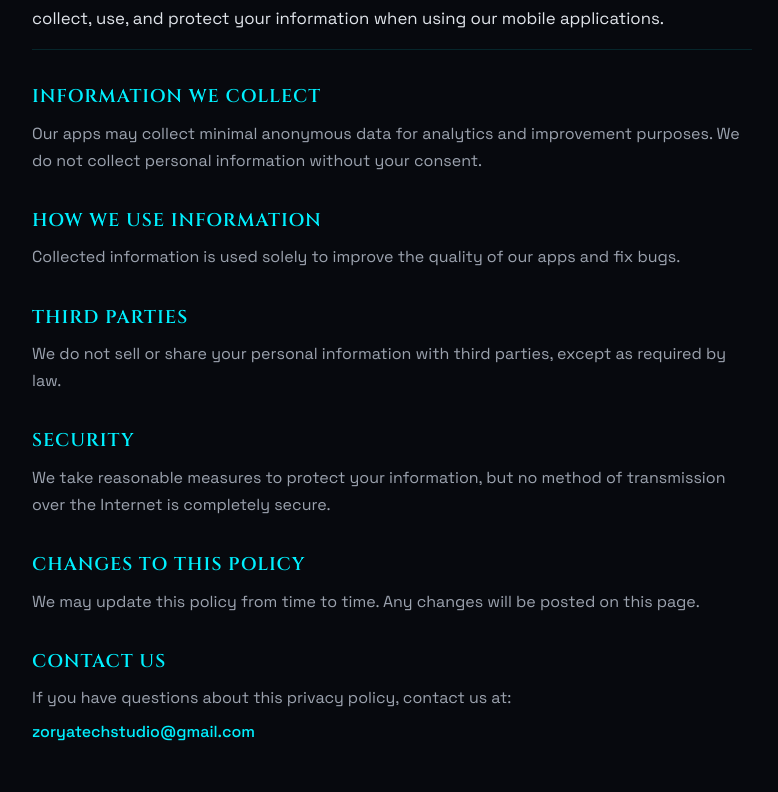
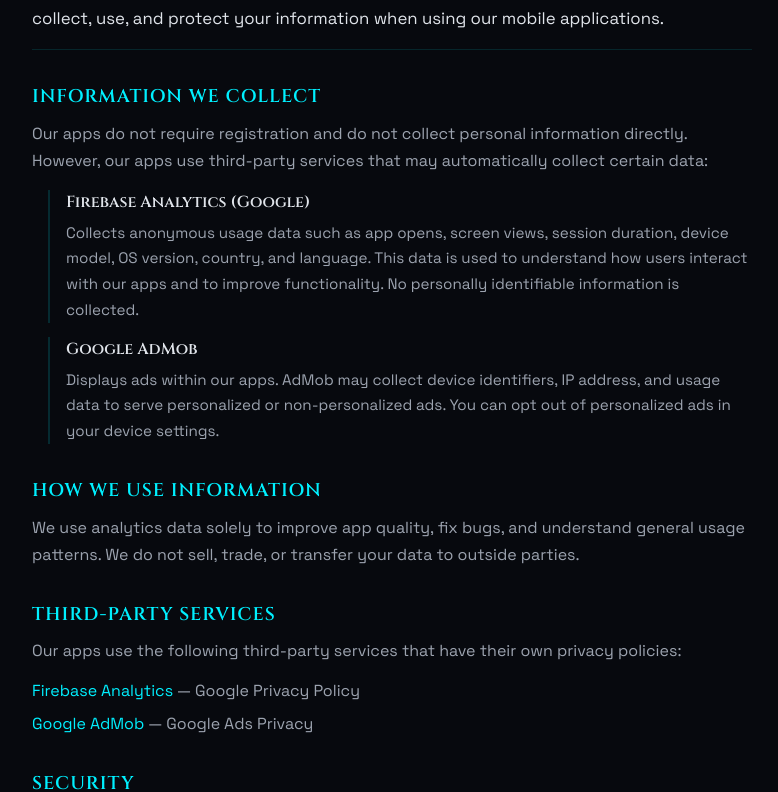
Before and after one commit to zorya-tech-studio/zorya-tech-studio.github.io, a Vue app: page /en/privacy in a window 1280 px wide. Shown: the part 310-1102 px from the top of the page, without its empty margins (248-1026 px from the left). Built offline with nearby package versions, Linux system fonts and the light colour scheme.

Commit message:
Update README and privacy policy with Firebase Analytics & AdMob details
Co-Authored-By: Claude Opus 4.6 <noreply@anthropic.com>

```diff
--- a/src/i18n/en.json
+++ b/src/i18n/en.json
@@ -36,15 +36,21 @@
     "updated": "Last updated",
     "intro": "Zorya Tech Studio (\"we\", \"us\", \"our\") respects your privacy. This policy describes how we collect, use, and protect your information when using our mobile applications.",
     "collect_title": "Information We Collect",
-    "collect_text": "Our apps may collect minimal anonymous data for analytics and improvement purposes. We do not collect personal information without your consent.",
+    "collect_text": "Our apps do not require registration and do not collect personal information directly. However, our apps use third-party services that may automatically collect certain data:",
+    "collect_firebase_title": "Firebase Analytics (Google)",
+    "collect_firebase_text": "Collects anonymous usage data such as app opens, screen views, session duration, device model, OS version, country, and language. This data is used to understand how users interact with our apps and to improve functionality. No personally identifiable information is collected.",
+    "collect_admob_title": "Google AdMob",
+    "collect_admob_text": "Displays ads within our apps. AdMob may collect device identifiers, IP address, and usage data to serve personalized or non-personalized ads. You can opt out of personalized ads in your device settings.",
     "use_title": "How We Use Information",
-    "use_text": "Collected information is used solely to improve the quality of our apps and fix bugs.",
-    "third_title": "Third Parties",
-    "third_text": "We do not sell or share your personal information with third parties, except as required by law.",
+    "use_text": "We use analytics data solely to improve app quality, fix bugs, and understand general usage patterns. We do not sell, trade, or transfer your data to outside parties.",
+    "third_title": "Third-Party Services",
+    "third_text": "Our apps use the following third-party services that have their own privacy policies:",
+    "third_firebase": "Firebase Analytics — Google Privacy Policy: https://policies.google.com/privacy",
+    "third_admob": "Google AdMob — Google Ads Privacy: https://policies.google.com/technologies/ads",
     "security_title": "Security",
     "security_text": "We take reasonable measures to protect your information, but no method of transmission over the Internet is completely secure.",
     "changes_title": "Changes to This Policy",
-    "changes_text": "We may update this policy from time to time. Any changes will be posted on this page.",
+    "changes_text": "We may update this policy from time to time. Any changes will be posted on this page with an updated date.",
     "contact_title": "Contact Us",
     "contact_text": "If you have questions about this privacy policy, contact us at:"
   }
--- a/src/i18n/uk.json
+++ b/src/i18n/uk.json
@@ -36,15 +36,21 @@
     "updated": "Останнє оновлення",
     "intro": "Zorya Tech Studio (\"ми\", \"нас\", \"наш\") поважає вашу конфіденційність. Ця політика описує, як ми збираємо, використовуємо та захищаємо вашу інформацію при використанні наших мобільних застосунків.",
     "collect_title": "Яку інформацію ми збираємо",
-    "collect_text": "Наші застосунки можуть збирати мінімальні анонімні дані для аналітики та покращення роботи. Ми не збираємо персональну інформацію без вашої згоди.",
+    "collect_text": "Наші застосунки не потребують реєстрації та не збирають персональну інформацію напряму. Однак наші застосунки використовують сторонні сервіси, які можуть автоматично збирати певні дані:",
+    "collect_firebase_title": "Firebase Analytics (Google)",
+    "collect_firebase_text": "Збирає анонімні дані про використання: відкриття додатку, перегляди екранів, тривалість сесій, модель пристрою, версію ОС, країну та мову. Ці дані використовуються для розуміння того, як користувачі взаємодіють з нашими застосунками, та для покращення функціональності. Персональна інформація не збирається.",
+    "collect_admob_title": "Google AdMob",
+    "collect_admob_text": "Показує рекламу в наших застосунках. AdMob може збирати ідентифікатори пристрою, IP-адресу та дані про використання для показу персоналізованої або неперсоналізованої реклами. Ви можете відмовитися від персоналізованої реклами в налаштуваннях свого пристрою.",
     "use_title": "Як ми використовуємо інформацію",
-    "use_text": "Зібрана інформація використовується виключно для покращення якості наших застосунків та виправлення помилок.",
-    "third_title": "Треті сторони",
-    "third_text": "Ми не продаємо та не передаємо вашу особисту інформацію третім сторонам, крім випадків, передбачених законом.",
+    "use_text": "Ми використовуємо дані аналітики виключно для покращення якості застосунків, виправлення помилок та розуміння загальних патернів використання. Ми не продаємо, не обмінюємо та не передаємо ваші дані стороннім особам.",
+    "third_title": "Сторонні сервіси",
+    "third_text": "Наші застосунки використовують наступні сторонні сервіси, які мають власні політики конфіденційності:",
+    "third_firebase": "Firebase Analytics — Політика конфіденційності Google: https://policies.google.com/privacy",
+    "third_admob": "Google AdMob — Конфіденційність реклами Google: https://policies.google.com/technologies/ads",
     "security_title": "Безпека",
     "security_text": "Ми вживаємо розумних заходів для захисту вашої інформації, але жоден метод передачі через Інтернет не є абсолютно безпечним.",
     "changes_title": "Зміни в політиці",
-    "changes_text": "Ми можемо оновлювати цю політику час від часу. Будь-які зміни будуть опубліковані на цій сторінці.",
+    "changes_text": "Ми можемо оновлювати цю політику час від часу. Будь-які зміни будуть опубліковані на цій сторінці з оновленою датою.",
     "contact_title": "Зв'язатися з нами",
     "contact_text": "Якщо у вас є питання щодо цієї політики конфіденційності, зв'яжіться з нами:"
   }
--- a/src/pages/PrivacyPage.vue
+++ b/src/pages/PrivacyPage.vue
@@ -16,7 +16,7 @@
       </h1>
 
       <p style="color: #9ca3af; font-size: 0.85rem; margin-bottom: 40px;">
-        {{ $t('privacy.updated') }}: 2026-03-04
+        {{ $t('privacy.updated') }}: 2026-03-08
       </p>
 
       <p style="color: #e0e4ea; font-size: 1.05rem; line-height: 1.8; padding-bottom: 16px; margin-bottom: 32px; border-bottom: 1px solid rgba(0, 240, 255, 0.12);">
@@ -27,7 +27,21 @@
         <h2 style="font-family: 'Cinzel', Georgia, serif; font-weight: 600; font-size: 1.15rem; color: #00f0ff; letter-spacing: 1px; text-transform: uppercase; margin-bottom: 8px;">
           {{ $t('privacy.collect_title') }}
         </h2>
-        <p style="color: #9ca3af; line-height: 1.7;">{{ $t('privacy.collect_text') }}</p>
+        <p style="color: #9ca3af; line-height: 1.7; margin-bottom: 16px;">{{ $t('privacy.collect_text') }}</p>
+
+        <div style="margin-left: 16px; padding-left: 16px; border-left: 2px solid rgba(0, 240, 255, 0.15); margin-bottom: 14px;">
+          <h3 style="font-family: 'Cinzel', Georgia, serif; font-weight: 600; font-size: 1rem; color: #e0e4ea; margin-bottom: 4px;">
+            {{ $t('privacy.collect_firebase_title') }}
+          </h3>
+          <p style="color: #9ca3af; line-height: 1.7; font-size: 0.95rem;">{{ $t('privacy.collect_firebase_text') }}</p>
+        </div>
+
+        <div style="margin-left: 16px; padding-left: 16px; border-left: 2px solid rgba(0, 240, 255, 0.15);">
+          <h3 style="font-family: 'Cinzel', Georgia, serif; font-weight: 600; font-size: 1rem; color: #e0e4ea; margin-bottom: 4px;">
+            {{ $t('privacy.collect_admob_title') }}
+          </h3>
+          <p style="color: #9ca3af; line-height: 1.7; font-size: 0.95rem;">{{ $t('privacy.collect_admob_text') }}</p>
+        </div>
       </div>
 
       <div style="margin-bottom: 32px;">
@@ -41,7 +55,15 @@
         <h2 style="font-family: 'Cinzel', Georgia, serif; font-weight: 600; font-size: 1.15rem; color: #00f0ff; letter-spacing: 1px; text-transform: uppercase; margin-bottom: 8px;">
           {{ $t('privacy.third_title') }}
         </h2>
-        <p style="color: #9ca3af; line-height: 1.7;">{{ $t('privacy.third_text') }}</p>
+        <p style="color: #9ca3af; line-height: 1.7; margin-bottom: 12px;">{{ $t('privacy.third_text') }}</p>
+        <ul style="list-style: none; padding: 0; margin: 0;">
+          <li style="color: #9ca3af; line-height: 1.7; margin-bottom: 6px;">
+            <a href="https://policies.google.com/privacy" target="_blank" rel="noopener" style="color: #00f0ff;">Firebase Analytics</a> — Google Privacy Policy
+          </li>
+          <li style="color: #9ca3af; line-height: 1.7;">
+            <a href="https://policies.google.com/technologies/ads" target="_blank" rel="noopener" style="color: #00f0ff;">Google AdMob</a> — Google Ads Privacy
+          </li>
+        </ul>
       </div>
 
       <div style="margin-bottom: 32px;">
```
Also changed, not shown: 1 other file (tests, documents, lock files or other folders).
